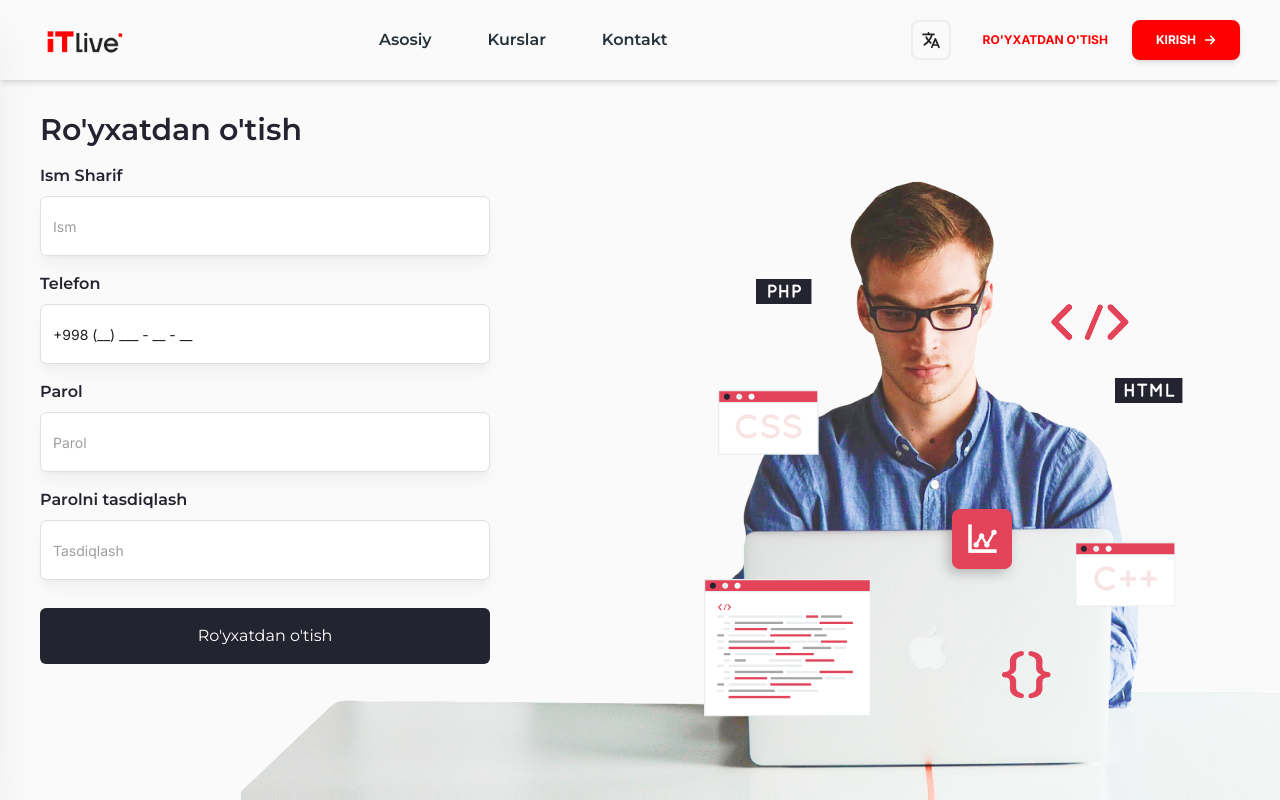
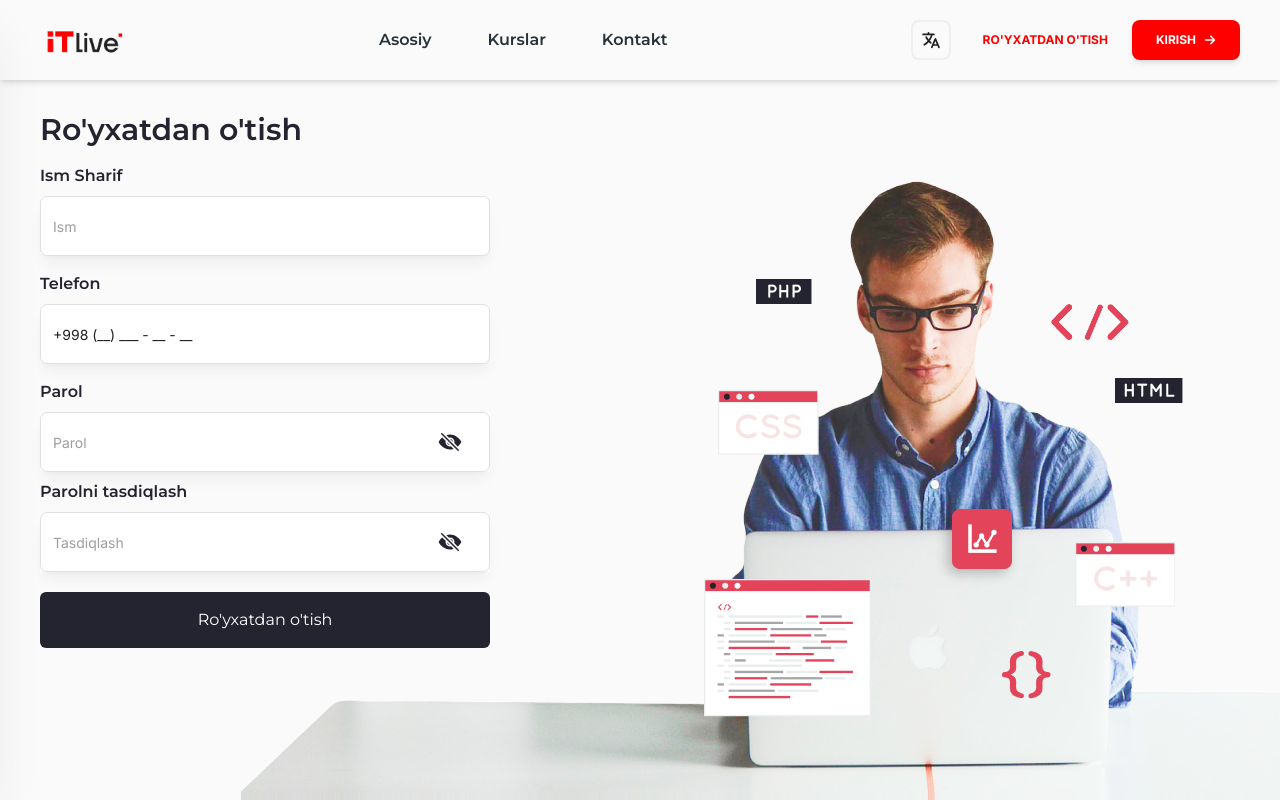
Before and after one commit to DavlatbekBerdinazarov/teacher-platform, a React (Vite) app: page /sign-up in a window 1280 px wide. Built offline with nearby package versions, Linux system fonts and the light colour scheme; the HTML template or start-up script is replaced by a standard one.

Commit message:
Modified sign up sign in password sections and maked dynamic

```diff
--- a/src/pages/Register.jsx
+++ b/src/pages/Register.jsx
@@ -1,9 +1,11 @@
-import React, { useState } from "react";
+import React, { useContext, useState } from "react";
 import { Input } from "@material-tailwind/react";
 import { PatternFormat } from "react-number-format";
 import { useNavigate } from "react-router-dom";
 import axios from "axios";
-
+import { ProjectContext } from "../layout/MainLayout";
+import { IoEyeOff } from "react-icons/io5";
+import { IoEye } from "react-icons/io5";
 
 export default function Register() {
   const [phone, setPhone] = useState("");
@@ -11,19 +13,25 @@ export default function Register() {
   const [pass, setPass] = useState("");
   const [r_pass, setR_pass] = useState("");
   const [errorMessage, setErrorMessage] = useState(false);
+  const [isEyeOff, setIsEyeOff] = useState(true);
+  const [isEyeOff_R, setIsEyeOff_R] = useState(true);
 
-  const data = { name, phone, pass, r_pass};
+  const { setEnteredPhone } = useContext(ProjectContext);
+
+  const data = { name, phone, pass, r_pass };
 
   const navigate = useNavigate();
 
   const onsubmit = (e) => {
     e.preventDefault();
-    if(!(/^[a-zA-Z]{3,}$/.test(name))){
-      return setErrorMessage("Name invalid")
+    if (!/^[a-zA-Z]{3,}$/.test(name)) {
+      return setErrorMessage("Name invalid");
     }
-    if(pass !== r_pass){
-      return setErrorMessage("password birxil emas")
+    if (pass !== r_pass) {
+      return setErrorMessage("password birxil emas");
     }
+
+    setEnteredPhone(phone);
 
     axios
       .post("https://itlive.introdevs.site/api/verification/send", {
@@ -62,7 +70,6 @@ export default function Register() {
                 Ro'yxatdan o'tish
               </h1>
               <form className=" h-[470px]">
-
                 {/* error alert */}
                 {errorMessage ? (
                   <div
@@ -118,49 +125,75 @@ export default function Register() {
                     }}
                   />
                 </div>
-                <div className="my-4">
+                <div class="w-full">
                   <label
                     className=" text-plum font-semibold"
                     htmlFor="password"
                   >
                     Parol
                   </label>
+                  <div class="relative w-full bg-white">
+                    <div
+                      onClick={() => setIsEyeOff((prev) => !prev)}
+                      class="absolute grid w-8 h-8 place-items-center text-plum top-2/4 right-6 -translate-y-2/4 z-40"
+                    >
+                      {isEyeOff ? (
+                        <IoEyeOff className="text-2xl" />
+                      ) : (
+                        <IoEye className="text-2xl" />
+                      )}
+                    </div>
                     <Input
+                      className="!border !border-gray-300 peer w-full h-full bg-transparent font-sans font-normal outline outline-0 focus:outline-0 disabled:border-0 transition-all placeholder-shown:border placeholder-shown:border-blue-gray-200 placeholder-shown:border-t-blue-gray-200 focus:border-2 border-t-transparent focus:border-t-transparent text-sm px-3 py-2.5 rounded-[7px] !pr-9 text-gray-900 shadow-lg shadow-gray-900/5 ring-4 ring-transparent placeholder:text-gray-500 placeholder:opacity-100 focus:!border-gray-900 focus:!border-t-gray-900 focus:ring-gray-900/10"
                       id="password"
-                    type="password"
+                      type={isEyeOff ? "password" : "text"}
                       onChange={handlerPass}
                       placeholder="Parol"
-                    className=" text-lg !border !border-gray-300 bg-white text-gray-900 shadow-lg shadow-gray-900/5 ring-4 ring-transparent placeholder:text-gray-500 placeholder:opacity-100 focus:!border-gray-900 focus:!border-t-gray-900 focus:ring-gray-900/10"
                       labelProps={{
                         className: "hidden",
                       }}
                       containerProps={{
-                      className: "min-w-[300px] my-2 h-[60px] md:w-[450px]",
+                        className:
+                          " min-w-[300px] my-2 h-[60px] md:w-[450px] text-lg",
                       }}
                     />
                   </div>
-                <div className="my-4">
+                </div>
+                <div class="w-full">
                   <label
                     className=" text-plum font-semibold"
                     htmlFor="password_R"
                   >
                     Parolni tasdiqlash
                   </label>
+                  <div class="relative w-full bg-white">
+                    <div
+                      onClick={() => setIsEyeOff_R((prev) => !prev)}
+                      class="absolute grid w-8 h-8 place-items-center text-plum top-2/4 right-6 -translate-y-2/4 z-40"
+                    >
+                      {isEyeOff_R ? (
+                        <IoEyeOff className="text-2xl" />
+                      ) : (
+                        <IoEye className="text-2xl" />
+                      )}
+                    </div>
                     <Input
+                      className="!border !border-gray-300 peer w-full h-full bg-transparent font-sans font-normal outline outline-0 focus:outline-0 disabled:border-0 transition-all placeholder-shown:border placeholder-shown:border-blue-gray-200 placeholder-shown:border-t-blue-gray-200 focus:border-2 border-t-transparent focus:border-t-transparent text-sm px-3 py-2.5 rounded-[7px] !pr-9 text-gray-900 shadow-lg shadow-gray-900/5 ring-4 ring-transparent placeholder:text-gray-500 placeholder:opacity-100 focus:!border-gray-900 focus:!border-t-gray-900 focus:ring-gray-900/10"
+                      type={isEyeOff_R ? "password" : "text"}
                       id="password_R"
-                    type="password"
                       onChange={handlerR_pass}
                       placeholder="Tasdiqlash"
-                    className=" text-lg !border !border-gray-300 bg-white text-gray-900 shadow-lg shadow-gray-900/5 ring-4 ring-transparent placeholder:text-gray-500 placeholder:opacity-100 focus:!border-gray-900 focus:!border-t-gray-900 focus:ring-gray-900/10"
                       labelProps={{
                         className: "hidden",
                       }}
                       containerProps={{
-                      className: "min-w-[300px] my-2 h-[60px] md:w-[450px]",
+                        className:
+                          " min-w-[300px] my-2 h-[60px] md:w-[450px] text-lg",
                       }}
-                    required
                     />
                   </div>
+                </div>
+
                 <div className="flex items-center justify-between z-10">
                   <button
                     onClick={onsubmit}
```
Lines whose indentation alone changed are shown as unchanged.
